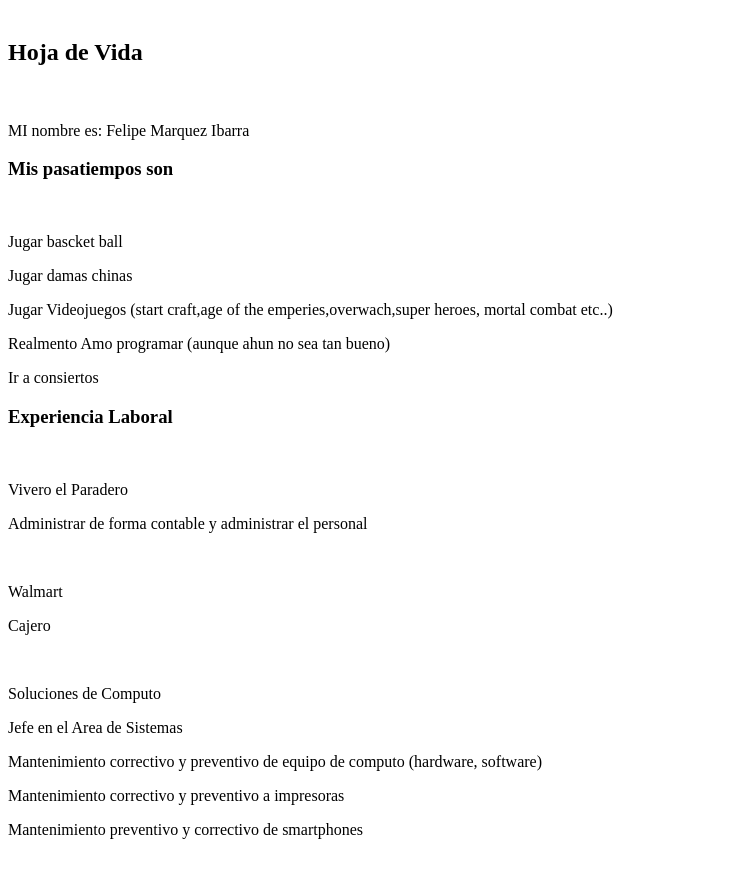
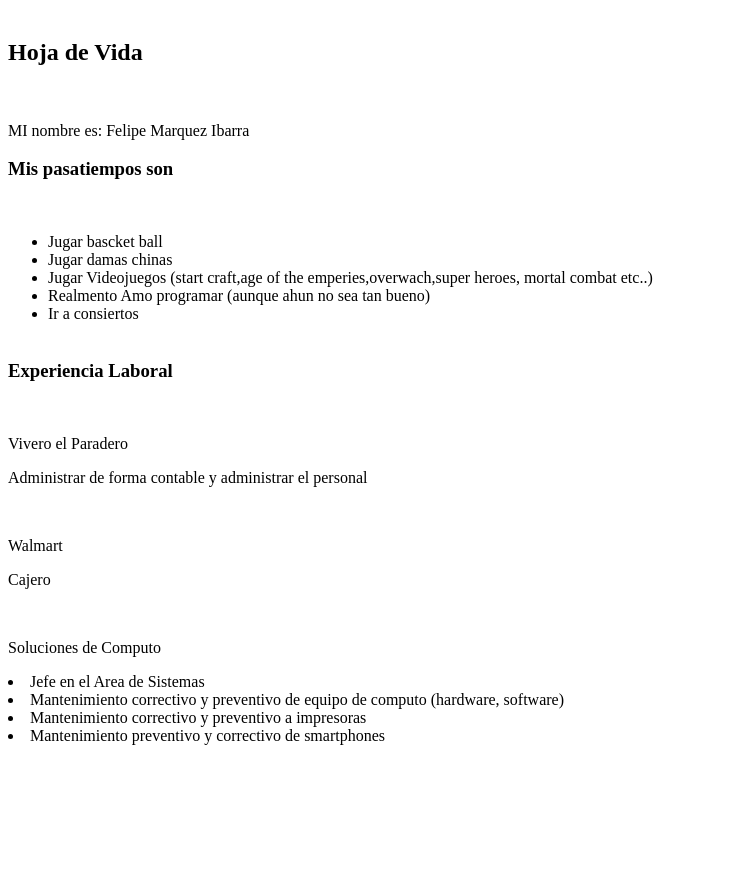
Before and after one commit to felipop/Tarea1, a plain HTML site: page index.html in a window 1280 px wide. Shown: the part 105-982 px from the top of the page, without its empty margins (0-753 px from the left). After the commit the page ends 892 px from the top, so only its background shows below. Drawn offline with Linux system fonts and the light colour scheme.

Commit message:
modificasion

```diff
--- a/index.html
+++ b/index.html
@@ -12,11 +12,14 @@
     <br>MI nombre es: Felipe Marquez Ibarra  </br>
     <h3 align="justify">Mis pasatiempos son</h3>
     <br>
-    <p>Jugar bascket ball</p>
-    <p>Jugar damas chinas</p>
-    <p>Jugar Videojuegos (start craft,age of the emperies,overwach,super heroes, mortal combat etc..)</p>
-    <p>Realmento Amo programar (aunque ahun no sea tan bueno)</p>
-    <p>Ir a consiertos</p>
+    <ul>
+    <li>Jugar bascket ball</li>
+    <li>Jugar damas chinas</li>
+    <li>Jugar Videojuegos (start craft,age of the emperies,overwach,super heroes, mortal combat etc..)</li>
+    <li>Realmento Amo programar (aunque ahun no sea tan bueno)</li>
+    <li>Ir a consiertos</li>
+    <br>
+</ul>
 <h3 align="justify"> Experiencia Laboral </h3>
 <br>
 <p align="center"></p>Vivero el Paradero</p>
@@ -26,10 +29,10 @@
 <p>Cajero</p>
 <br>
 <p align="center"></p>Soluciones de Computo</p>
-<p>Jefe en el Area de Sistemas</p>
-<p>Mantenimiento correctivo y preventivo de equipo de computo (hardware, software)</p>
-<p>Mantenimiento correctivo y preventivo a impresoras</p>
-<p>Mantenimiento preventivo y correctivo de smartphones</p>
+<li>Jefe en el Area de Sistemas</li>
+<li>Mantenimiento correctivo y preventivo de equipo de computo (hardware, software)</li>
+<li>Mantenimiento correctivo y preventivo a impresoras</li>
+<li>Mantenimiento preventivo y correctivo de smartphones</li>
 
 </P>
 </br>
```
